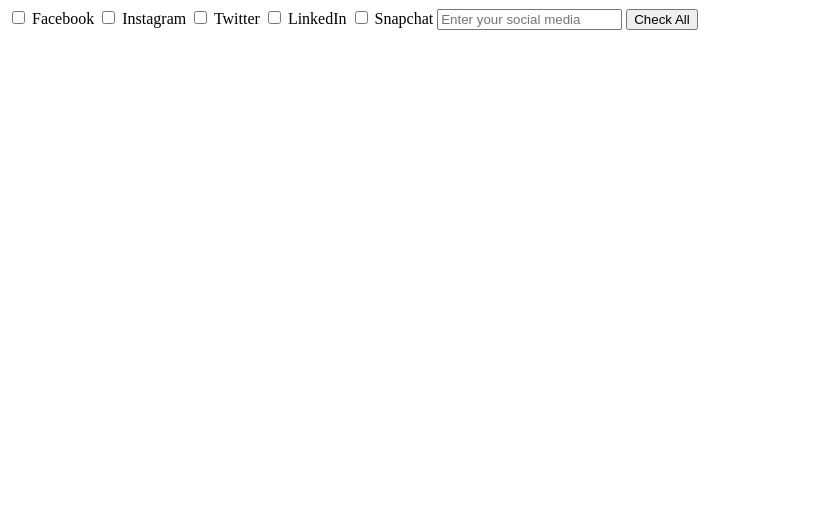
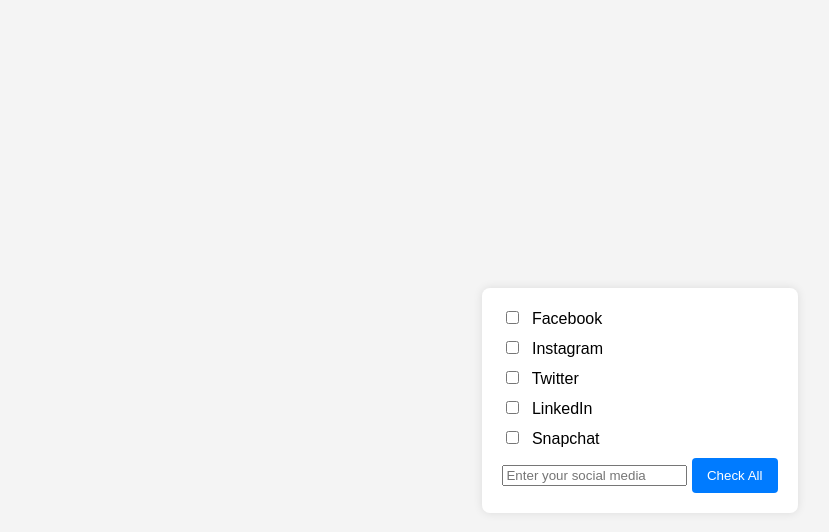
Before and after one commit to JoseEnsoIII/Iconitrax, a plain HTML site: page index.html in a window 1280 px wide. Shown: the whole page, without its empty margins (0-829 px from the left). Drawn offline with Linux system fonts and the light colour scheme.

Commit message:
Update index.html

```diff
--- a/index.html
+++ b/index.html
@@ -4,6 +4,48 @@
     <meta charset="UTF-8">
     <meta name="viewport" content="width=device-width, initial-scale=1.0">
     <title>Checkbox Auto Check</title>
+    <style>
+        body {
+            font-family: Arial, sans-serif;
+            background-color: #f4f4f4;
+            margin: 0;
+            display: flex;
+            align-items: center;
+            justify-content: center;
+            height: 100vh;
+        }
+
+        #optionsForm {
+            background-color: #fff;
+            padding: 20px;
+            border-radius: 8px;
+            box-shadow: 0 0 10px rgba(0, 0, 0, 0.1);
+            max-width: 300px;
+            text-align: left;
+        }
+
+        label {
+            display: block;
+            margin-bottom: 10px;
+        }
+
+        input[type="checkbox"] {
+            margin-right: 8px;
+        }
+
+        button {
+            background-color: #007BFF;
+            color: #fff;
+            border: none;
+            padding: 10px 15px;
+            border-radius: 4px;
+            cursor: pointer;
+        }
+
+        button:hover {
+            background-color: #0056b3;
+        }
+    </style>
 </head>
 <body>
 
@@ -24,17 +66,15 @@
             <input type="checkbox" name="option" value="snapchat"> Snapchat
         </label>
         <input type="text" name="customHandle" placeholder="Enter your social media">
-        <button type="button" onclick="checkAll()">Check All</button>
+        <button type="button" onclick="toggleCheck()">Check All</button>
     </form>
 
     <script>
-        function checkAll() {
-            // Get all checkboxes inside the form
+        function toggleCheck() {
             var checkboxes = document.querySelectorAll('#optionsForm input[type="checkbox"]');
 
-            // Loop through the checkboxes and check each one
             checkboxes.forEach(function (checkbox) {
-                checkbox.checked = true;
+                checkbox.checked = !checkbox.checked;
             });
         }
     </script>
```
